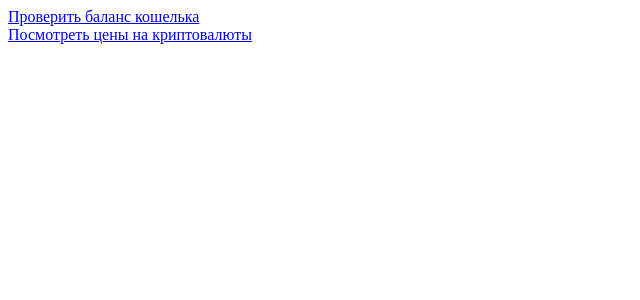
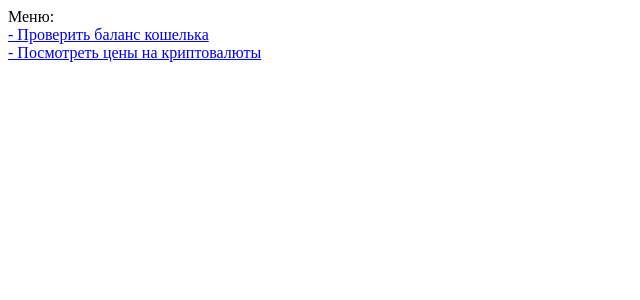
Before and after one commit to Rikonie/EvercodeLabTest, a React (Create React App) app: page / in a window 1280 px wide. Shown: the top 300 px of the page, without its empty margins (0-640 px from the left). Built offline with nearby package versions, Linux system fonts and the light colour scheme.

Commit message:
Чуть чуть подредактировала страницу Меню

```diff
--- a/src/menu.tsx
+++ b/src/menu.tsx
@@ -3,9 +3,9 @@ import {Link} from "react-router-dom";
 
 export const Menu = () =>{
     return (
-        <>
-            <nav><Link to ='/balance'>Проверить баланс кошелька</Link></nav>
-            <nav><Link to ='/crypto'>Посмотреть цены на криптовалюты</Link></nav>
+        <><div>Меню:</div>
+            <nav><Link to ='/balance'>- Проверить баланс кошелька</Link></nav>
+            <nav><Link to ='/crypto'>- Посмотреть цены на криптовалюты</Link></nav>
         </>
     )
 };
```
